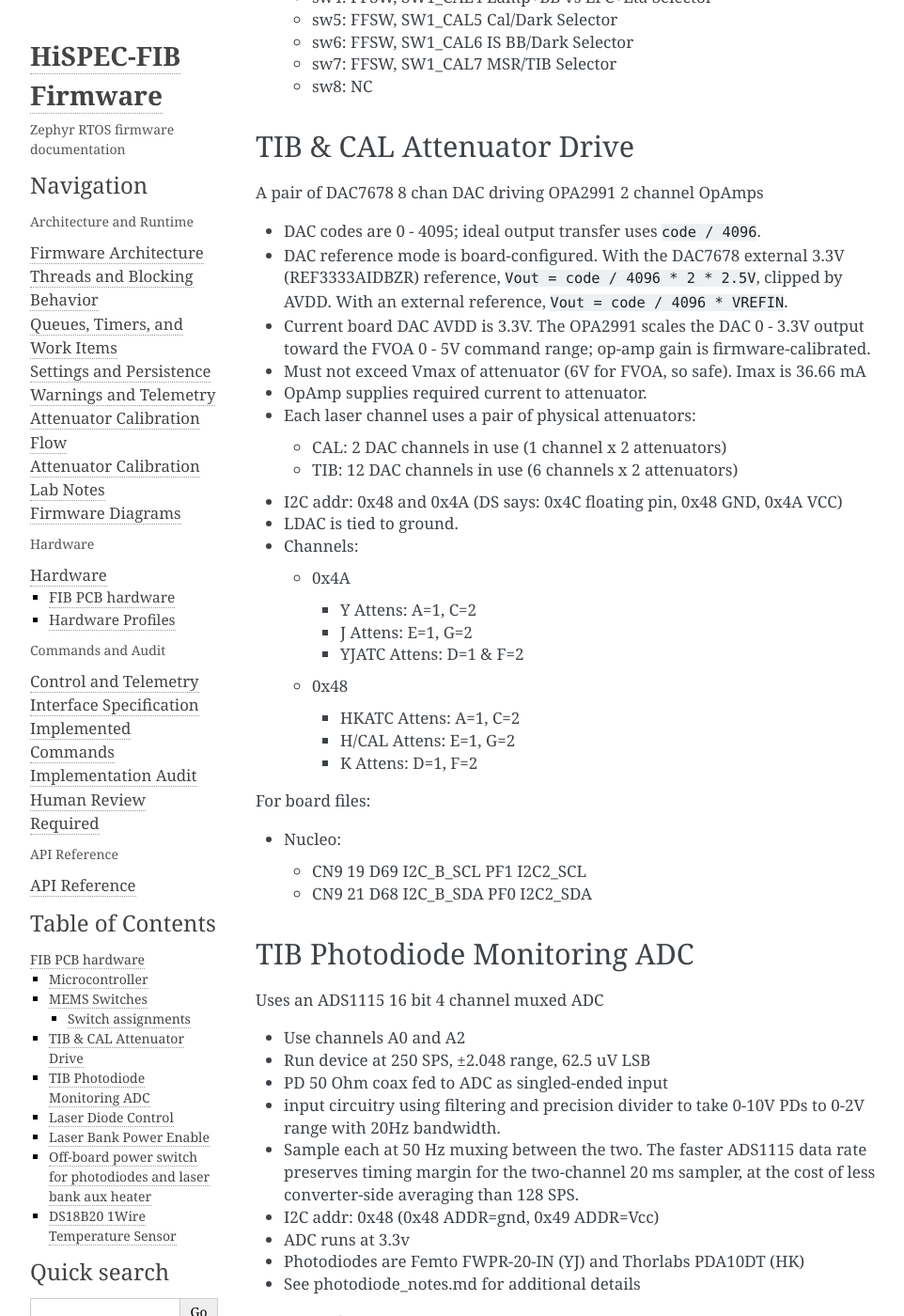
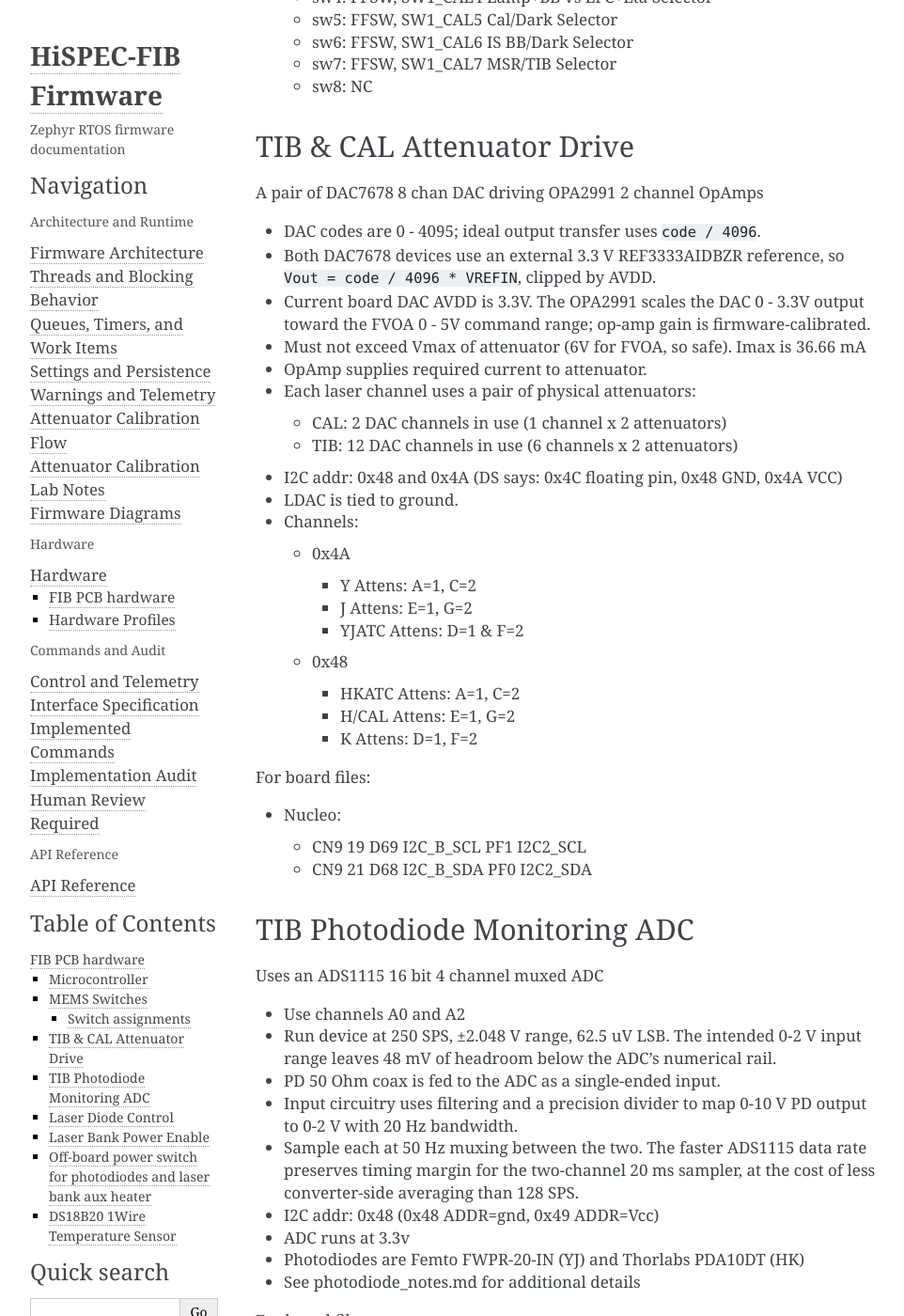
Before and after one commit to COO-Utilities/hispec-tib, a Sphinx documentation site: the page built from doc/hardware.md, in a window 1280 px wide and 1400 px high, scrolled down 2998 px. Shown: the whole window at 94% size, without its empty margins (148-1110 px from the left). Built offline with Sphinx 7.4.7, drawn with Linux system fonts in a browser that asks for light colours.

Commit message:
Align firmware with Rev 2 analog ranges

```diff
--- a/doc/hardware.md
+++ b/doc/hardware.md
@@ -117,9 +117,8 @@ PCAL assignments:
 ## TIB & CAL Attenuator Drive
 A pair of DAC7678 8 chan DAC driving OPA2991 2 channel OpAmps
 - DAC codes are 0 - 4095; ideal output transfer uses `code / 4096`.
-- DAC reference mode is board-configured. With the DAC7678 external 3.3V (REF3333AIDBZR) reference,
-  `Vout = code / 4096 * 2 * 2.5V`, clipped by AVDD. With an external
-  reference, `Vout = code / 4096 * VREFIN`.
+- Both DAC7678 devices use an external 3.3 V REF3333AIDBZR reference, so
+  `Vout = code / 4096 * VREFIN`, clipped by AVDD.
 - Current board DAC AVDD is 3.3V. The OPA2991 scales the DAC 0 - 3.3V output
   toward the FVOA 0 - 5V command range; op-amp gain is firmware-calibrated.
 - Must not exceed Vmax of attenuator (6V for FVOA, so safe). Imax is 36.66 mA
@@ -147,9 +146,11 @@ For board files:
 ## TIB Photodiode Monitoring ADC
 Uses an ADS1115 16 bit 4 channel muxed ADC
 - Use channels A0 and A2
-- Run device at 250 SPS, ±2.048 range, 62.5 uV LSB
-- PD 50 Ohm coax fed to ADC as singled-ended input
-- input circuitry using filtering and precision divider to take 0-10V PDs to 0-2V range with 20Hz bandwidth.
+- Run device at 250 SPS, ±2.048 V range, 62.5 uV LSB. The intended 0-2 V
+  input range leaves 48 mV of headroom below the ADC's numerical rail.
+- PD 50 Ohm coax is fed to the ADC as a single-ended input.
+- Input circuitry uses filtering and a precision divider to map 0-10 V PD
+  output to 0-2 V with 20 Hz bandwidth.
 - Sample each at 50 Hz muxing between the two. The faster ADS1115 data rate
   preserves timing margin for the two-channel 20 ms sampler, at the cost of
   less converter-side averaging than 128 SPS.
--- a/west.yml
+++ b/west.yml
@@ -12,7 +12,7 @@ manifest:
   projects:
     - name: zephyr
       remote: zephyrproject-rtos
-      revision: main #v4.4.0
+      revision: e60d3379133c4315504e9113ecdcc05fbe552756
       import:
         # By using name-allowlist we can clone only the modules that are
         # strictly needed by the application.
@@ -22,12 +22,12 @@ manifest:
           - hal_rpi_pico # required for RP2350 (W5500-EVB-Pico2)
     - name: zscilib
       remote: zephyrproject-rtos
-      revision: master
+      revision: bf1cbf1a1661521cf3f528db40d842b700ecd826
       path: modules/lib/zscilib
     # Out-of-tree DAC Driver for optical attenuators
     - name: dac7578
       url: https://github.com/CaltechOpticalObservatories/dac7578
-      revision: develop
+      revision: cc375f8610f895c99a0f689d43fe052c6e0e7cf5
       path: modules/dac/dac7578
     # Out-of-tree DS2408 1-Wire GPIO driver (enable once repo exists)
     # - name: ds2408
```
Also changed, not shown: doc/attenuator_calibration_lab_notes.md (+3 -3 lines), doc/commands.md (+2 -1 lines), doc/human_review_required.md (+4 -0 lines), doc/photodiode_notes.md (+4 -4 lines), 5 other files.
